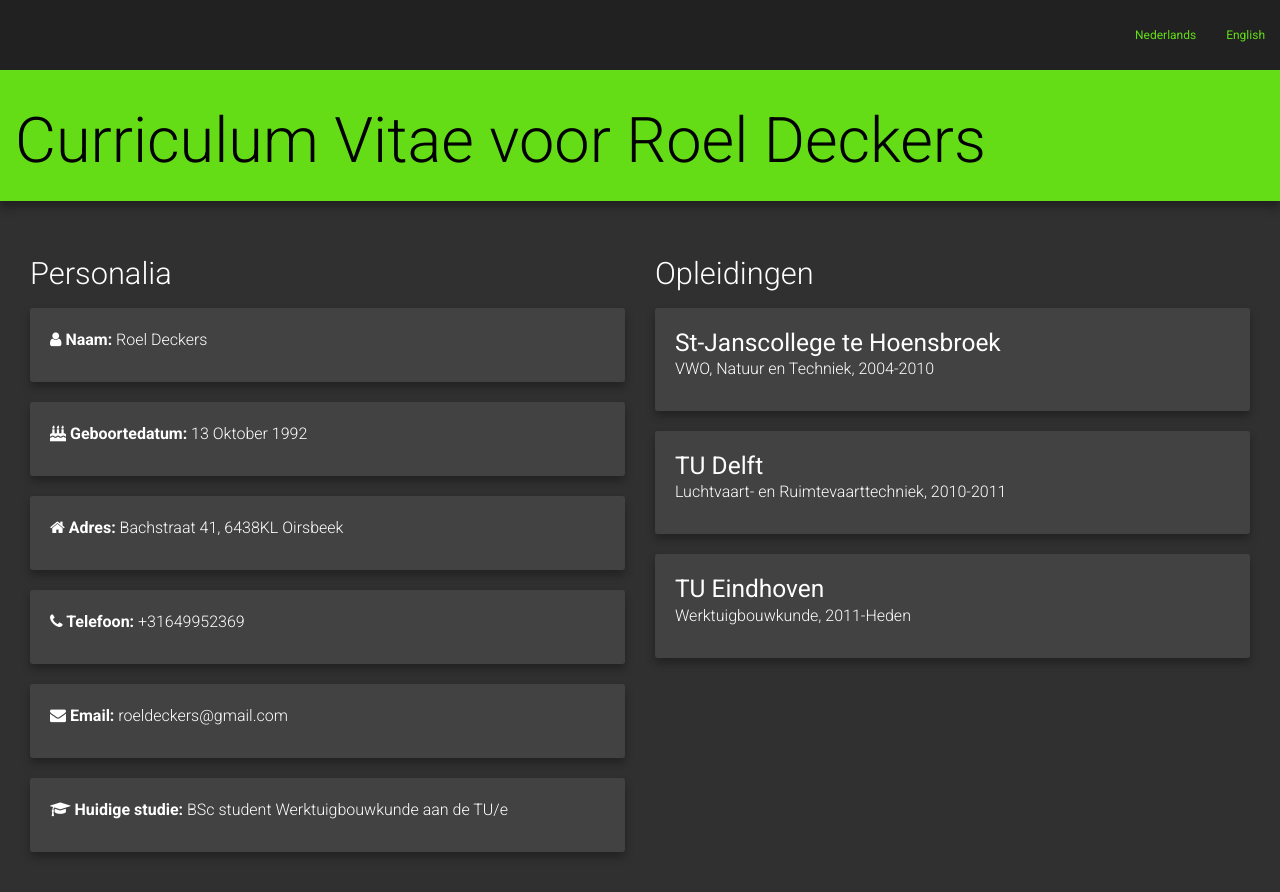
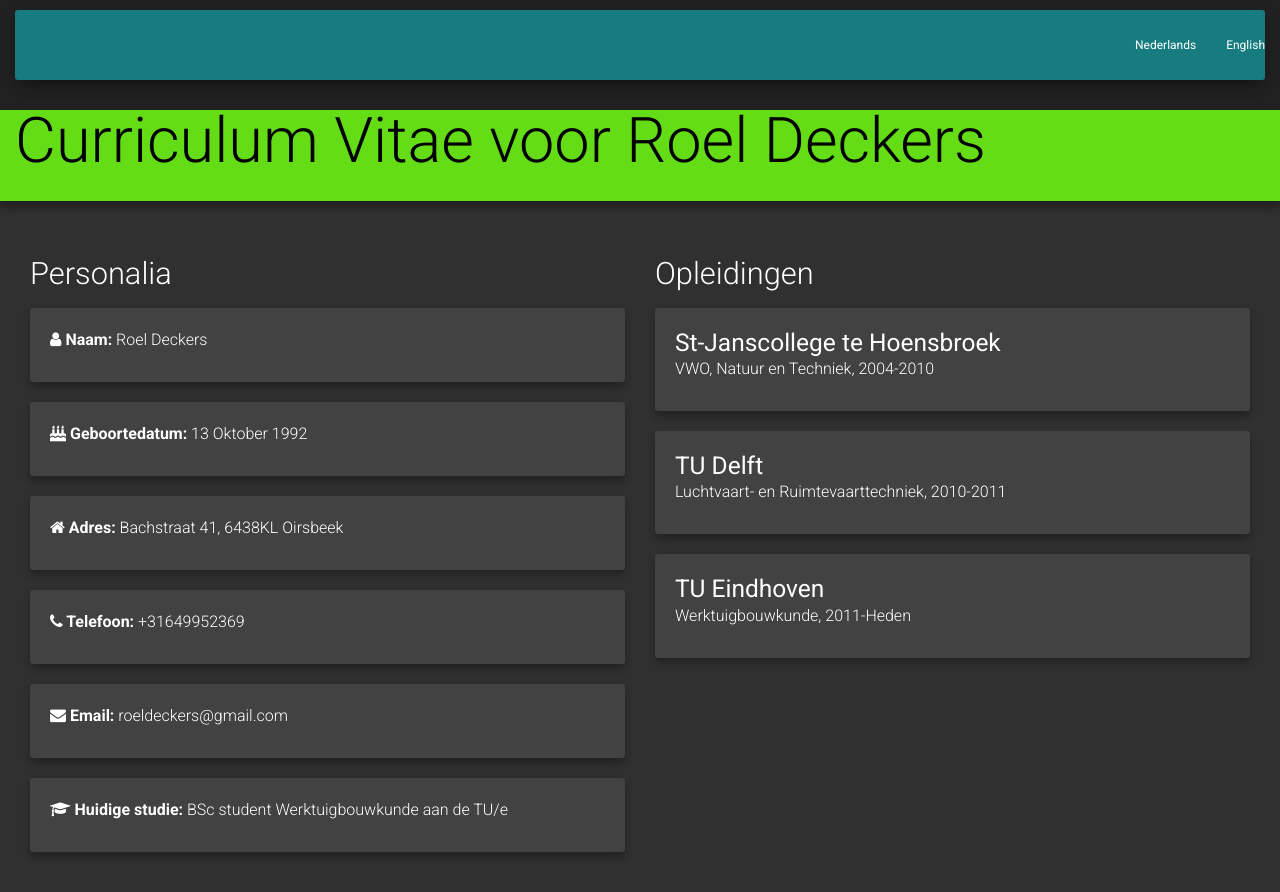
Before and after one commit to RoelD/CurriculumVitae, a Jekyll site: the page built from index.html, in a window 1280 px wide and 900 px high. Shown: the top 892 px of the window. Built offline with Jekyll 4.4.1, drawn with Linux system fonts in a browser that asks for light colours; nearby versions of some CDN libraries.

Commit message:
Layout: Update Navbar
Die hoeft nu niet samen te klappen. Er staan maar 2 items in de navbar.
Die passen ook wel naast elkaar op een mobiel scherm

```diff
--- a/_layouts/default.html
+++ b/_layouts/default.html
@@ -19,15 +19,7 @@
   <body id="page-top">
     <nav class="navbar navbar-transparent navbar-fixed-top">
       <div class="container-fluid">
-        <div class="navbar-header">
-          <button type="button" class="navbar-toggle collapsed navbarButton" data-toggle="collapse" data-target="#navbar" aria-expanded="false" aria-controls="navbar">
-            <span class="sr-only">Toggle navigation</span>
-            <span class="icon-bar"></span>
-            <span class="icon-bar"></span>
-            <span class="icon-bar"></span>
-          </button>
-        </div>
-        <div id="navbar" class="navbar-collapse collapse">
+        <div id="navbar" class="navbar">
           <ul class="nav navbar-nav navbar-right">
             <li><a href="{{ site.baseurl }}/">Nederlands</a></li>
 	    <li><a href="{{ site.baseurl }}/english.html">English</a></li>
```
